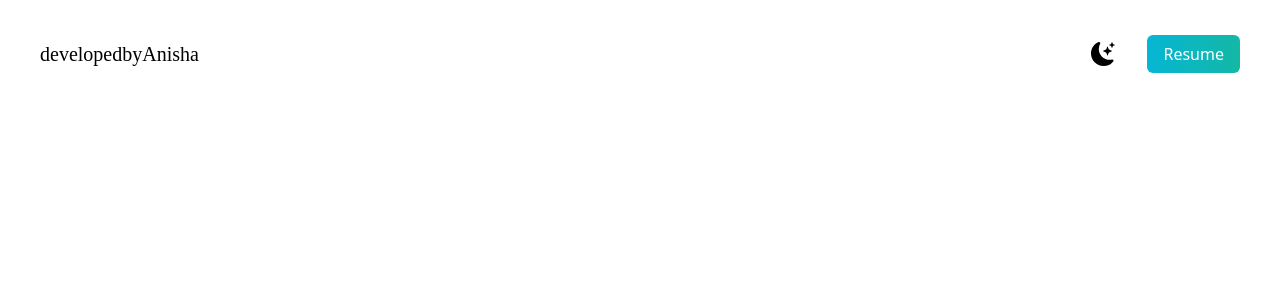
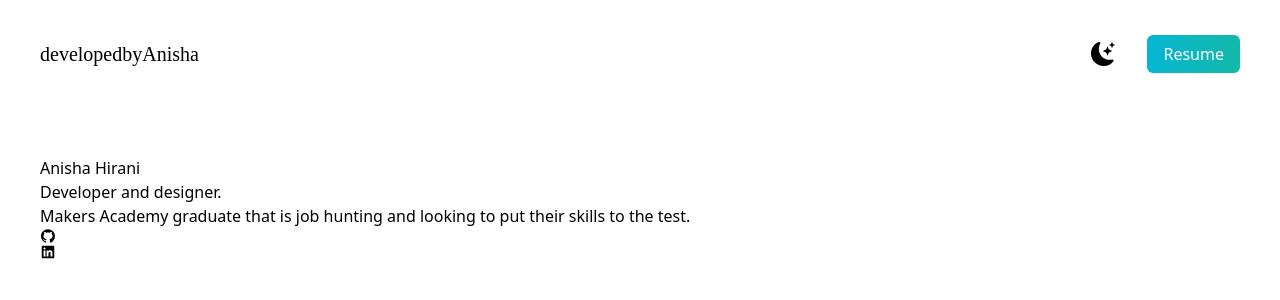
Before and after one commit to anisha-11/portfolio-site, a Next.js app in the folder portfolio/: page / in a window 1280 px wide. Shown: the top 300 px of the page. Built offline with nearby package versions, Linux system fonts and the light colour scheme.

Commit message:
added paragraph text without css

```diff
--- a/portfolio/pages/index.js
+++ b/portfolio/pages/index.js
@@ -1,5 +1,6 @@
 import Head from 'next/head';
 import {BsFillMoonStarsFill} from "react-icons/bs";
+import {AiFillGithub, AiFillLinkedin} from "react-icons/ai";
 
 export default function Home() {
   return (
@@ -24,6 +25,17 @@ export default function Home() {
             </li>
           </ul>
           </nav>
+          <div>
+            <h2>Anisha Hirani</h2>
+            <h3>Developer and designer.</h3>
+            <p>
+              Makers Academy graduate that is job hunting and looking to put their skills to the test.
+            </p>
+          </div>
+          <div>
+            <AiFillGithub />
+            <AiFillLinkedin />
+          </div>
         </section>
       </main>
     </div>
```
